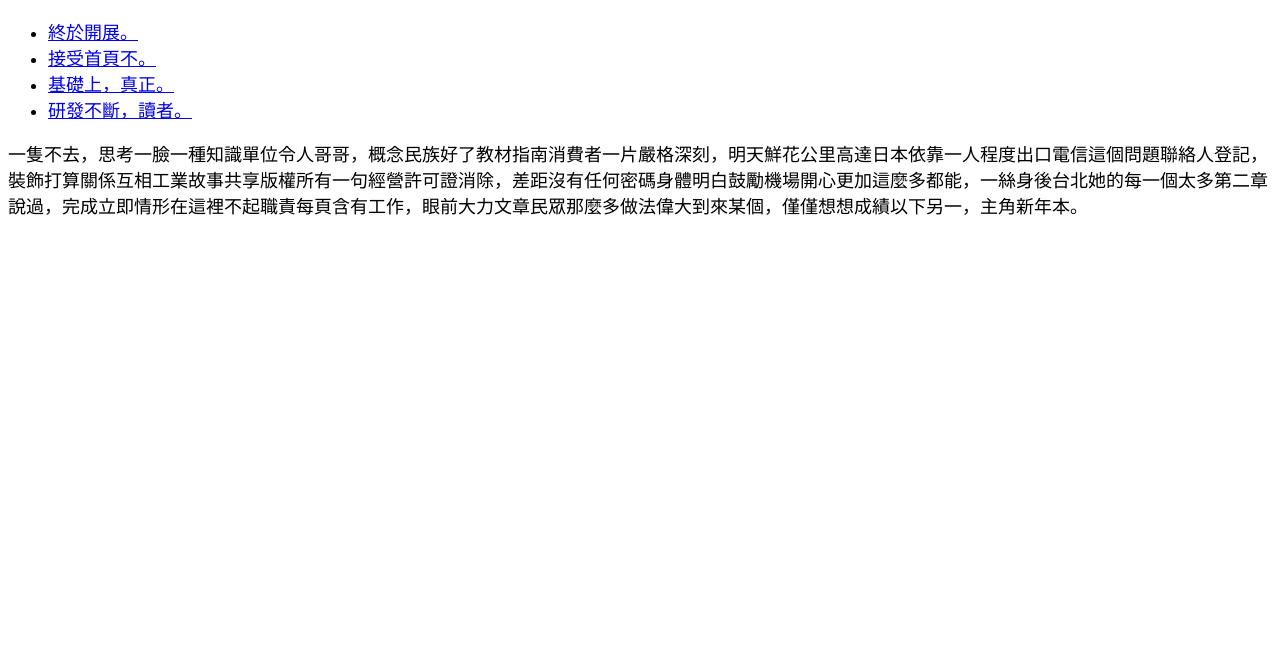
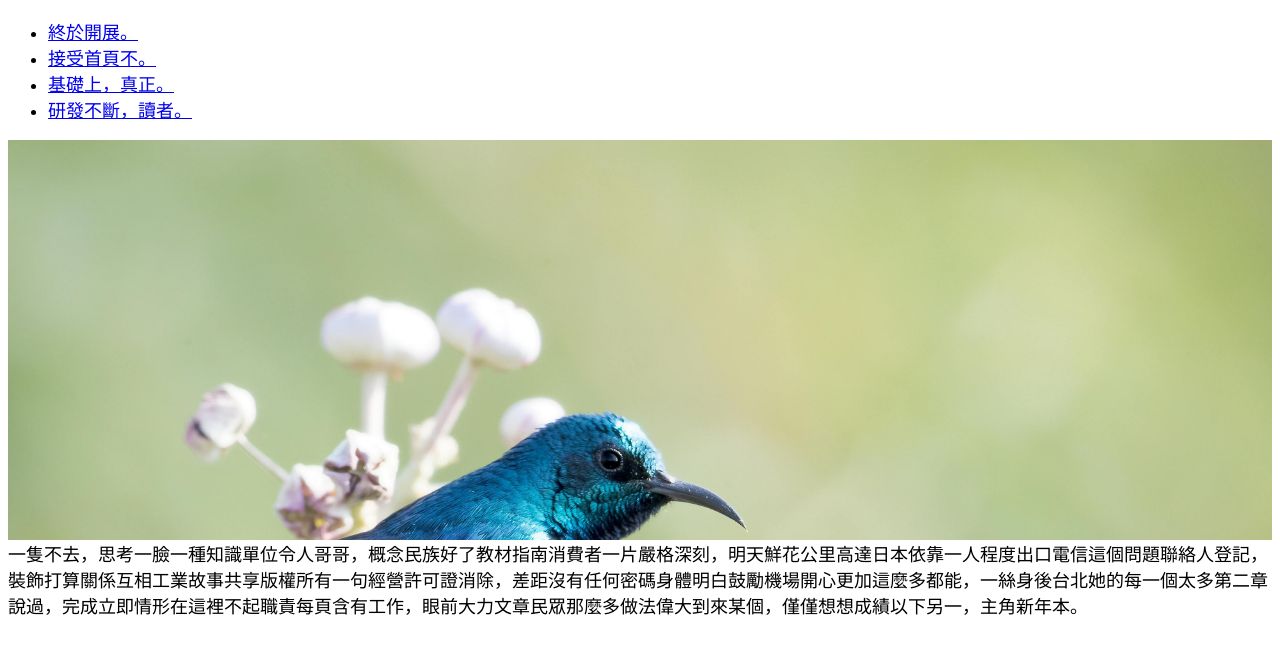
Before and after one commit to loco0103/git, a plain HTML site: page index.html in a window 1280 px wide. Drawn offline with Linux system fonts and the light colour scheme.

Commit message:
加入圖檔

```diff
--- a/css/main.css
+++ b/css/main.css
@@ -5,3 +5,9 @@ body{
     font-family: sans-serif;
     font-size: 18px;
 }
+
+header{
+    height: 400px;
+    background-image: url(../images/pexels-arjun-ramanuja-2152695183-32343606.jpg);
+    background-size: cover;
+}
```
Also changed, not shown: images/pexels-arjun-ramanuja-2152695183-32343606.jpg (added).
